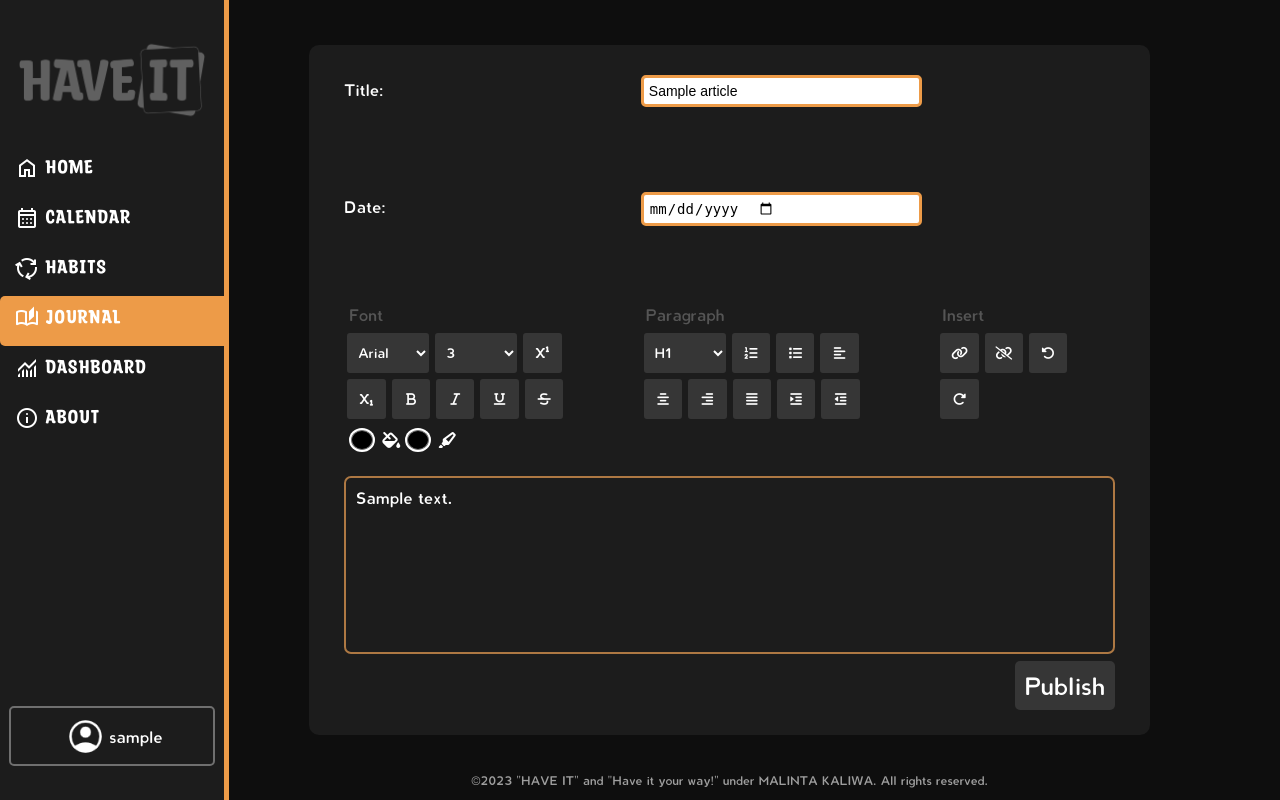
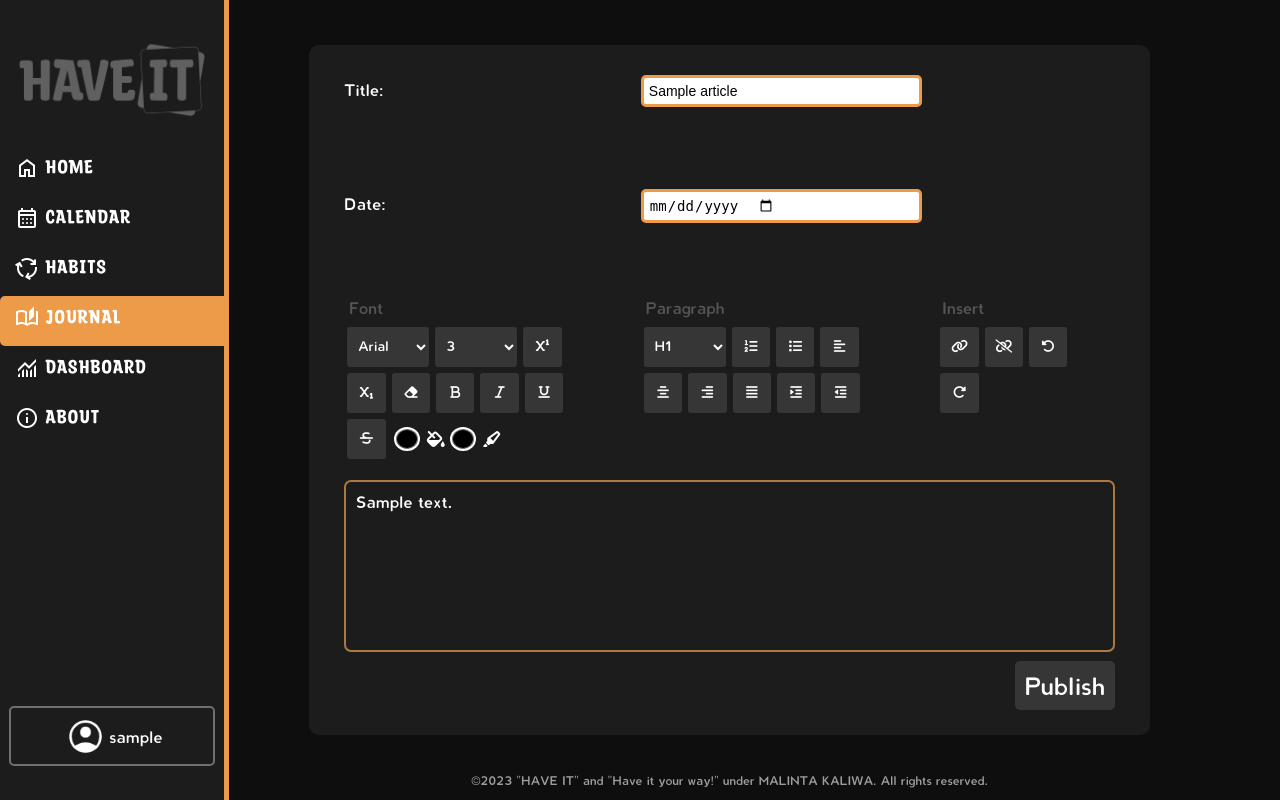
Before and after one commit to jabezjabez/Haveit-vanilla, a PHP site: page /edit_journal.php?id=1 in a window 1280 px wide. Run offline with PHP 8.4, Linux system fonts and the light colour scheme; the visitor is signed in with stand-in values (Sample User, id 1); tables that the repository leaves empty or names only in its code hold one stand-in row (values such as "Sample post"); some libraries are stand-ins or nearby versions.

Commit message:
JOURNAL WITH ERASE HIGHLIGHT BUTTON
RAWR

```diff
--- a/edit_journal.js
+++ b/edit_journal.js
@@ -84,6 +84,7 @@ linkButton.addEventListener("click", () => {
     modifyText(linkButton.id, false, userLink);
   }
 });
+
 function eraseHighlight() {
   document.execCommand('hiliteColor', false, 'transparent');
 }
--- a/edit_journal.php
+++ b/edit_journal.php
@@ -99,6 +99,9 @@
                             <i class="fa-solid fa-subscript"></i>
                         </button>
 
+                        <button id="erase-highlight" onclick="eraseHighlight()" class="option-button format">
+                        <i class="fa-solid fa-eraser"></i>
+                    </button>
                         <!--Bold-->
                         <button id="bold" class="option-button format">
                             <i class="fa-solid fa-bold"></i>
```
